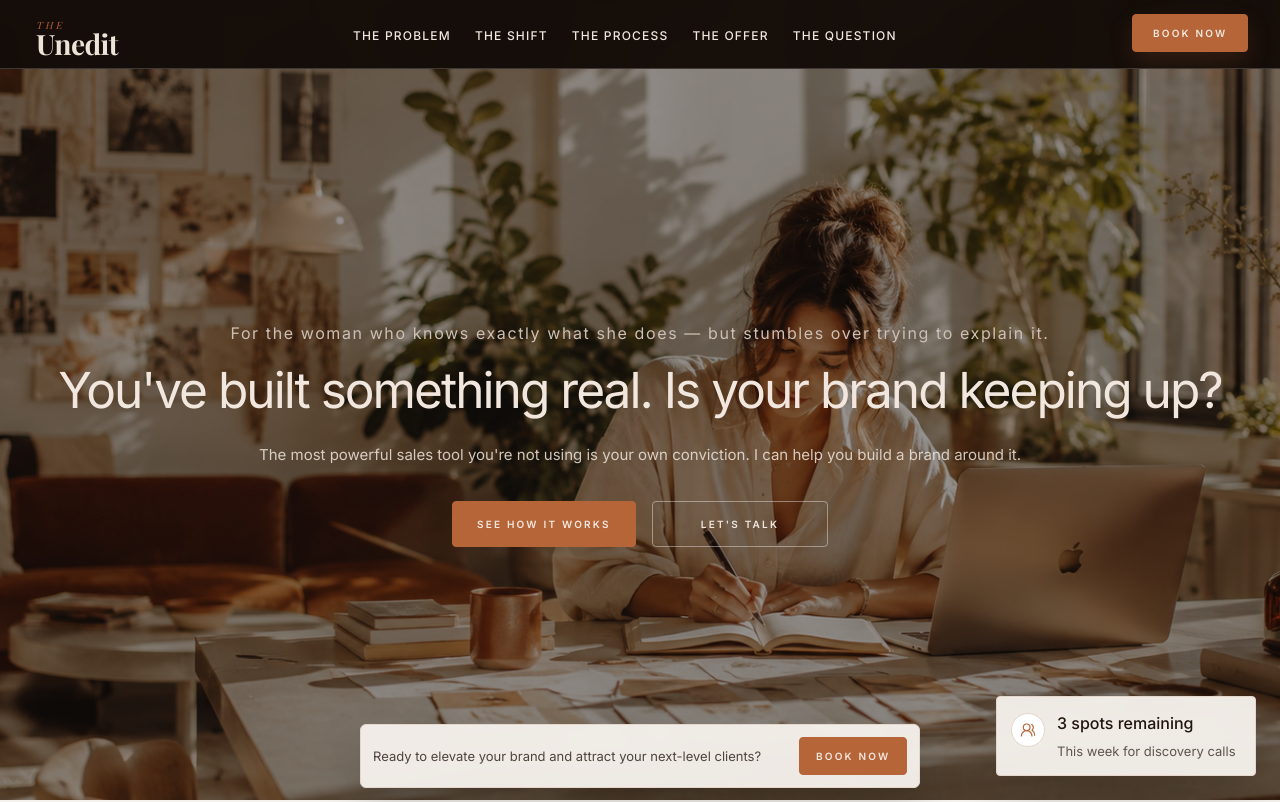
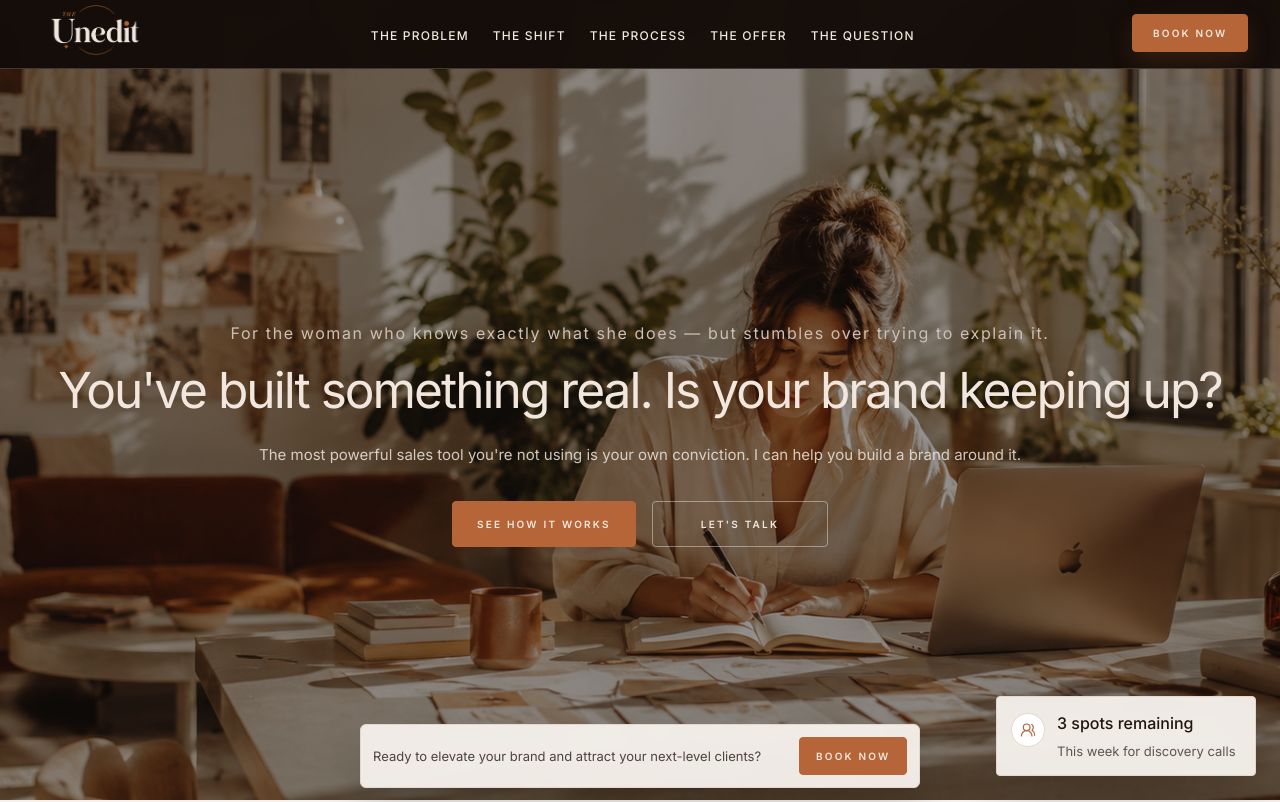
Before and after one commit to iramzaka/silk-steel-site, a Next.js app: page / in a window 1280 px wide. Shown: the top 802 px of the page. Built offline with nearby package versions, Linux system fonts and the light colour scheme.

Commit message:
Update The Unedit logo

```diff
--- a/app/page.tsx
+++ b/app/page.tsx
@@ -1,7 +1,9 @@
 "use client";
 
+import Link from "next/link";
 import Image from "next/image";
 import heroImage from "../New_Hero_Cover.png";
+import logoImage from "../LogoHeader.png";
 import { useState } from "react";
 import { motion, useScroll, useSpring } from "framer-motion";
 import {
@@ -18,6 +20,7 @@ import {
 import { ArrowLeft } from "lucide-react";
 
 const HERO_IMAGE_SRC = heroImage;
+const LOGO_IMAGE_SRC = logoImage;
 const BOOKING_URL = "https://cal.com/silkandsteel/20min";
 
 const navItems = [
@@ -335,12 +338,14 @@ function CtaLink({
 
 function BrandMark() {
   return (
-    <a href="/" className="inline-flex items-center">
-      <span className="flex flex-col leading-none no-underline">
-        <span style={{ fontFamily: "var(--font-cormorant)", fontStyle: "italic", fontWeight: 400, fontSize: 10, color: T.garnet, letterSpacing: "0.28em", textTransform: "uppercase" }}>THE</span>
-        <span style={{ fontFamily: "var(--font-cormorant)", fontWeight: 700, fontSize: 28, color: T.light, letterSpacing: "-0.02em" }}>Unedit</span>
-      </span>
-    </a>
+    <Link href="/" className="inline-flex h-[52px] w-[118px] shrink-0 items-center" aria-label="The Unedit home">
+      <Image
+        src={LOGO_IMAGE_SRC}
+        alt="The Unedit"
+        sizes="118px"
+        className="h-full w-full select-none object-contain"
+      />
+    </Link>
   );
 }
 
```
Also changed, not shown: Logo.png (added), LogoHeader.png (added).
